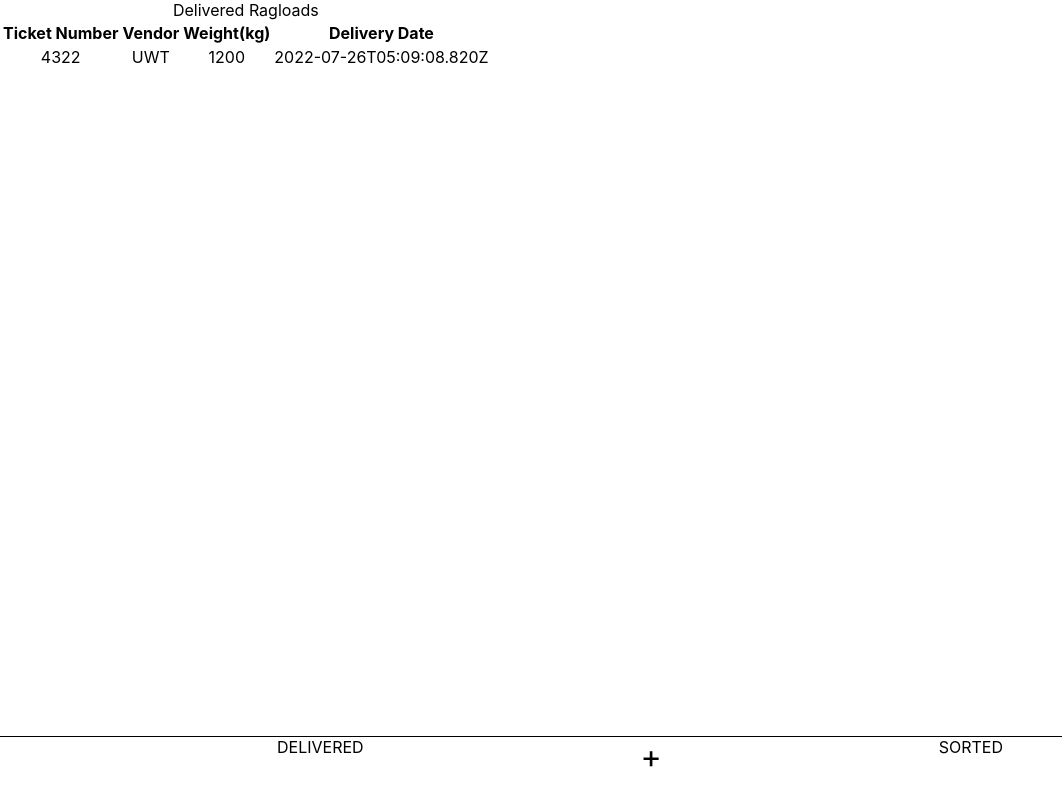
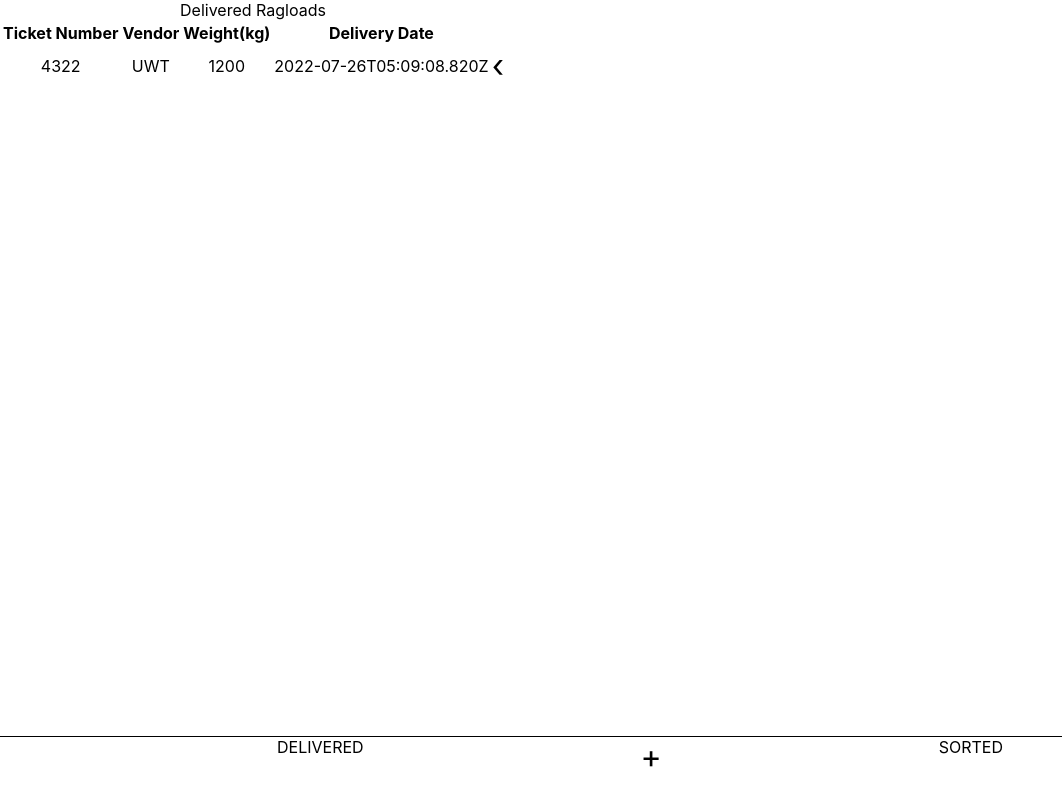
Before and after one commit to DraconicLogic/Ragload-Manager, a React (Create React App) app: page / in a window 1280 px wide. Shown: the whole page, without its empty margins (0-1062 px from the left). Built offline with nearby package versions, Linux system fonts and the light colour scheme.

Commit message:
Implement toggleOptions on Ragload Card component

```diff
--- a/src/App.css
+++ b/src/App.css
@@ -33,3 +33,7 @@
 #RagloadEntry__hideArrow {
 	font-size: xx-large;
 }
+
+.ragload-card__option-toggle {
+	font-size: xx-large;
+}
--- a/src/components/RagloadCard/RagloadCard.tsx
+++ b/src/components/RagloadCard/RagloadCard.tsx
@@ -13,26 +13,32 @@ function RagloadCard({ ragload }) {
 
 	function displayCard() {
 		return (
-			<tr onClick={toggleOptions}>
-				<td onClick={toggleOptions}>{ticketNumber}</td>
-				<td onClick={toggleOptions}>{vendor}</td>
-				<td onClick={toggleOptions}>{weight}</td>
-				<td onClick={toggleOptions}>{deliveryDate}</td>
+			<tr>
+				<td>{ticketNumber}</td>
+				<td>{vendor}</td>
+				<td>{weight}</td>
+				<td>{deliveryDate}</td>
+				<span onClick={toggleOptions} className="ragload-card__option-toggle">
+					‹
+				</span>
 			</tr>
 		);
 	}
 
 	function displayOptions() {
 		return (
-			<tr onClick={toggleOptions}>
+			<tr>
 				<td>
 					<button>Start Sorting</button>
 				</td>
-				<td onClick={toggleOptions}></td>
-				<td onClick={toggleOptions}></td>
+				<td> </td>
+				<td> </td>
 				<td>
 					<button>Delete</button>
 				</td>
+				<span onClick={toggleOptions} className="ragload-card__option-toggle">
+					›
+				</span>
 			</tr>
 		);
 	}
```
